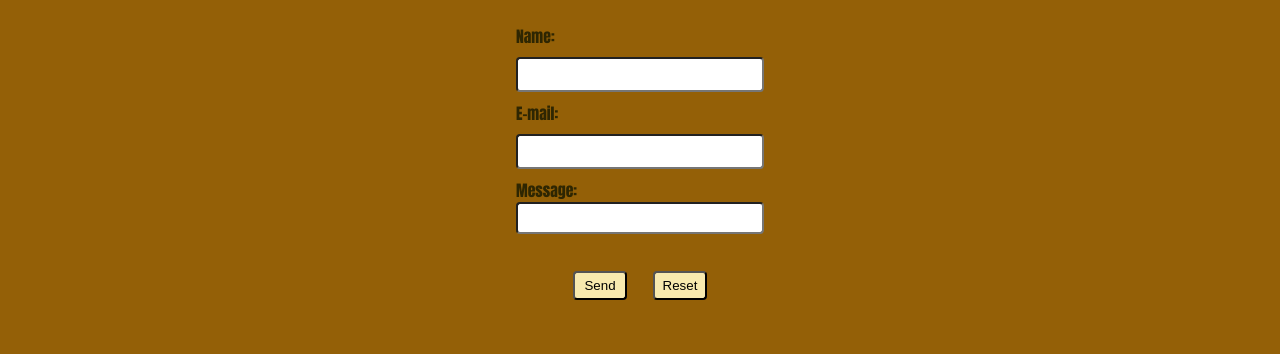
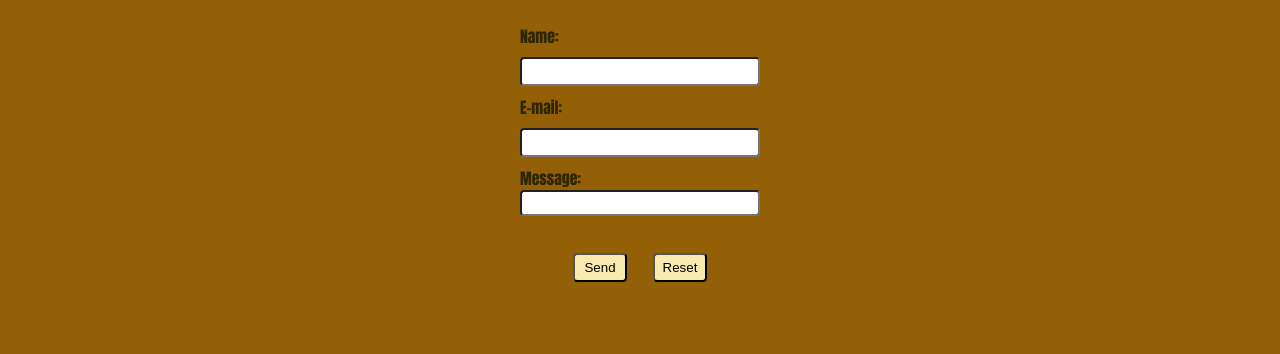
Before and after one commit to etrovavica1221/About_me, a plain HTML site: page contact.html in a window 1280 px wide. Shown: the part 228-582 px from the top of the page. Drawn offline with Linux system fonts and the light colour scheme.

Commit message:
Add html layout

```diff
--- a/style.css
+++ b/style.css
@@ -1,11 +1,16 @@
 html {
-    height: 100%;
+    box-sizing: border-box;
+    height: 100vh;
     max-width: 100%;
     margin: 0;
     padding: 0;
     border: 0;
 
 }
+
+*, *:before, *:after {
+    box-sizing: inherit;
+  }
 
 body {
     background-color: rgb(148, 96, 7);
```
